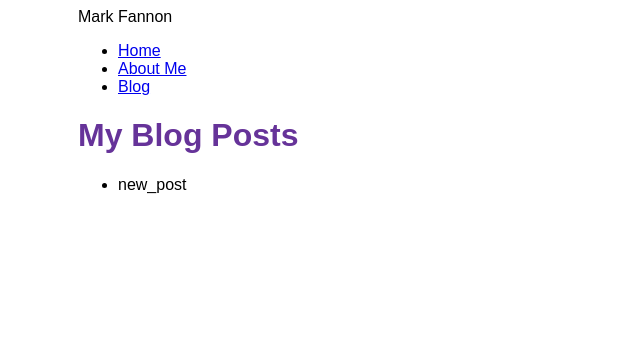
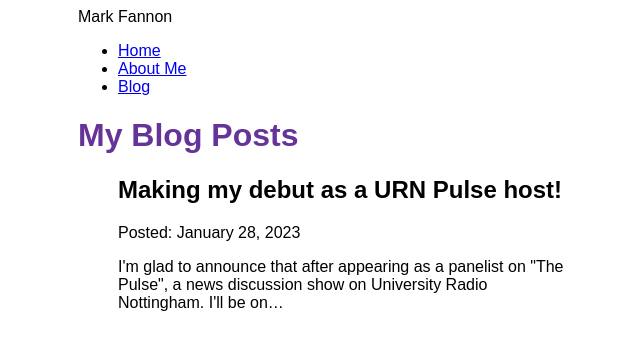
Before and after one commit to markjfannon/mjf.web, a Gatsby site: page /blog in a window 1280 px wide. Shown: the whole page, without its empty margins (312-952 px from the left). Built offline with nearby package versions, Linux system fonts and the light colour scheme; Gatsby itself is replaced by a stand-in of ours.

Commit message:
Added blog excerpts/info to navigation page

```diff
--- /dev/null
+++ b/blog/urn-pulse-debut.mdx
@@ -0,0 +1,9 @@
+---
+title: "Making my debut as a URN Pulse host!"
+date: "2023-01-28"
+slug: "urn-pulse-debut"
+---
+
+I'm glad to announce that after appearing as a panelist on "The Pulse", a news discussion show on [University Radio Nottingham](https://urn1350.net).
+
+I'll be on between 5-6pm on Wednesdays, be sure to tune in as I find myself placed in the big chair. After spending the last semester with the URN News Team, I'm beyond chuffed that I've been given this opportunity.
--- a/gatsby-config.js
+++ b/gatsby-config.js
@@ -14,7 +14,8 @@ module.exports = {
       options: {
         name: `blog`,
         path: `${__dirname}/blog`,
-      }
+      },
     },
+    "gatsby-plugin-mdx"
   ],
 };
--- a/package.json
+++ b/package.json
@@ -14,8 +14,10 @@
     "clean": "gatsby clean"
   },
   "dependencies": {
+    "@mdx-js/react": "^2.2.1",
     "gatsby": "^5.5.0",
     "gatsby-plugin-image": "^3.5.0",
+    "gatsby-plugin-mdx": "^5.5.0",
     "gatsby-plugin-sharp": "^5.5.0",
     "gatsby-source-filesystem": "^5.5.0",
     "react": "^18.2.0",
--- a/src/components/seo.js
+++ b/src/components/seo.js
@@ -1,5 +1,5 @@
 import * as React from 'react'
-import { graphq, graphql, useStaticQuery } from 'gatsby'
+import { graphql, useStaticQuery } from 'gatsby'
 
 const Seo = ({title}) => {
     const data = useStaticQuery(graphql`
--- a/src/pages/blog.js
+++ b/src/pages/blog.js
@@ -8,10 +8,12 @@ const BlogPage = ({ data }) => {
     <Layout pageTitle="My Blog Posts">
       <ul>
         {
-            data.allFile.nodes.map(node => (
-                <li key={node.name}>
-                    {node.name}
-                </li>
+            data.allMdx.nodes.map((node) => (
+                <article key={node.id}>
+                    <h2>{node.frontmatter.title}</h2>
+                    <p>Posted: {node.frontmatter.date}</p>
+                    <p>{node.excerpt}</p>
+                </article>
             ))
         }
       </ul>
@@ -21,9 +23,14 @@ const BlogPage = ({ data }) => {
 
 export const query = graphql`
     query {
-        allFile {
+        allMdx(sort: { frontmatter: { date: DESC }}) {
             nodes {
-                name
+                frontmatter {
+                    date(formatString: "MMMM D, YYYY")
+                    title
+                }
+                id
+                excerpt
             }
         }
     }
```
Also changed, not shown: blog/new_post.mdx (deleted), 1 other file.
